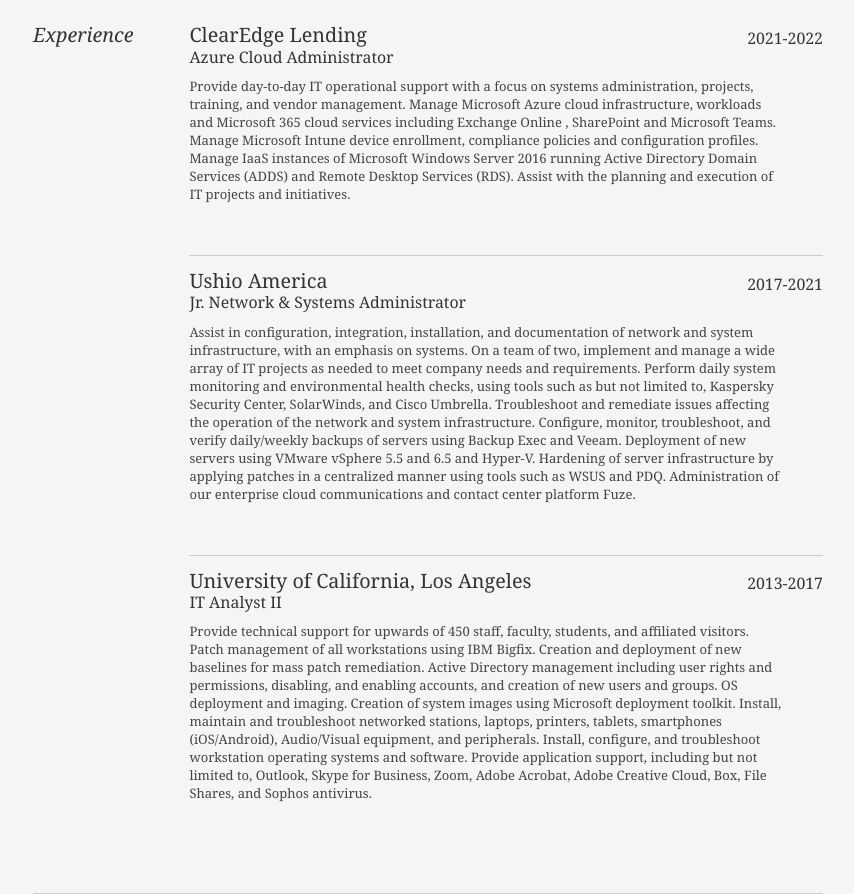
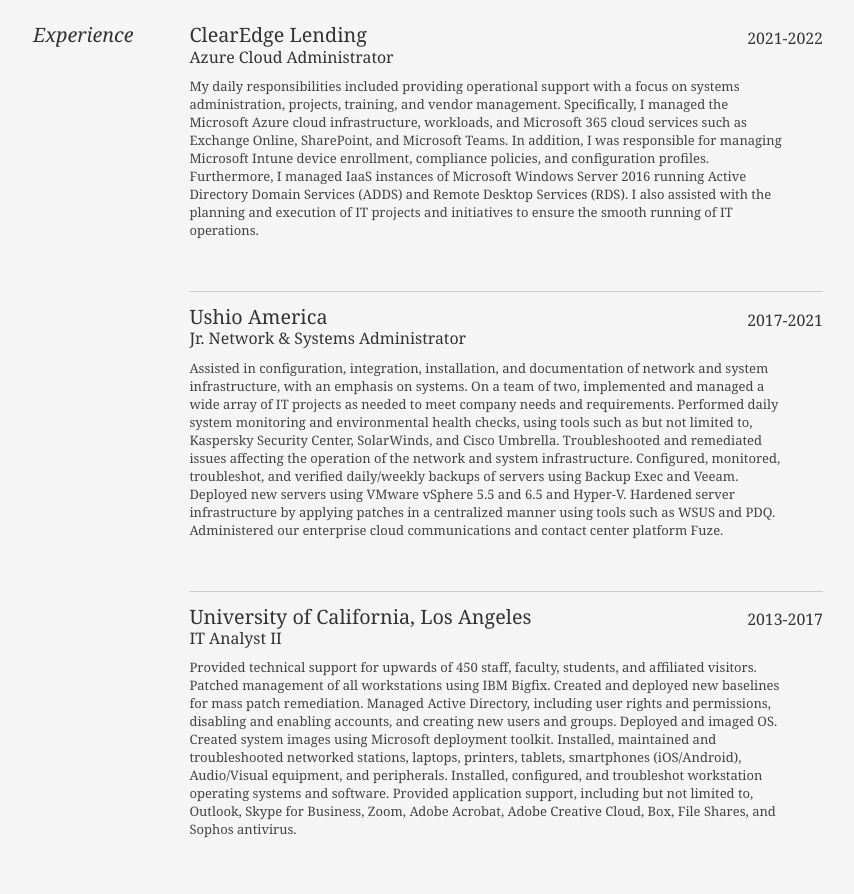
Before and after one commit to jonage00/CloudResumeChallenge, a website: page frontend/index.html in a window 1280 px wide. Shown: the part 609-1503 px from the top of the page, without its empty margins (212-1066 px from the left). Drawn offline with Linux system fonts and the light colour scheme; no server answers.

Commit message:
Changes to index.html

```diff
--- a/frontend/index.html
+++ b/frontend/index.html
@@ -87,11 +87,11 @@
 								<h2>ClearEdge Lending</h2>
 								<h3>Azure Cloud Administrator</h3>
 								<h4>2021-2022</h4>
-								<p>Provide day-to-day IT operational support with a focus on systems administration, projects, training, and vendor management.
-									Manage Microsoft Azure cloud infrastructure, workloads and Microsoft 365 cloud services including Exchange Online , SharePoint and Microsoft Teams.
-									Manage Microsoft Intune device enrollment, compliance policies and configuration profiles.
-									Manage IaaS instances of Microsoft Windows Server 2016 running Active Directory Domain Services (ADDS) and Remote Desktop Services (RDS).
-									Assist with the planning and execution of IT projects and initiatives.
+								<p>My daily responsibilities included providing operational support with a focus on systems administration, projects, training, and vendor management.
+								   Specifically, I managed the Microsoft Azure cloud infrastructure, workloads, and Microsoft 365 cloud services such as Exchange Online, SharePoint, and Microsoft Teams.
+								   In addition, I was responsible for managing Microsoft Intune device enrollment, compliance policies, and configuration profiles.
+								   Furthermore, I managed IaaS instances of Microsoft Windows Server 2016 running Active Directory Domain Services (ADDS) and Remote Desktop Services (RDS).
+								   I also assisted with the planning and execution of IT projects and initiatives to ensure the smooth running of IT operations.
 								</p>
 							</div>
 
@@ -99,26 +99,23 @@
 								<h2>Ushio America</h2>
 								<h3>Jr. Network & Systems Administrator</h3>
 								<h4>2017-2021</h4>
-								<p> Assist in configuration, integration, installation, and documentation of network and system infrastructure, with an emphasis on systems.
-									On a team of two, implement and manage a wide array of IT projects as needed to meet company needs and requirements.
-									Perform daily system monitoring and environmental health checks, using tools such as but not limited to, Kaspersky Security Center, SolarWinds, and Cisco Umbrella.
-									Troubleshoot and remediate issues affecting the operation of the network and system infrastructure.
-									Configure, monitor, troubleshoot, and verify daily/weekly backups of servers using Backup Exec and Veeam.
-									Deployment of new servers using VMware vSphere 5.5 and 6.5 and Hyper-V.
-									Hardening of server infrastructure by applying patches in a centralized manner using tools such as WSUS and PDQ.
-									Administration of our enterprise cloud communications and contact center platform Fuze.  </p>
+								<p> Assisted in configuration, integration, installation, and documentation of network and system infrastructure, with an emphasis on systems.
+									On a team of two, implemented and managed a wide array of IT projects as needed to meet company needs and requirements.
+									Performed daily system monitoring and environmental health checks, using tools such as but not limited to, Kaspersky Security Center, SolarWinds, and Cisco Umbrella.
+									Troubleshooted and remediated issues affecting the operation of the network and system infrastructure.
+									Configured, monitored, troubleshot, and verified daily/weekly backups of servers using Backup Exec and Veeam.
+									Deployed new servers using VMware vSphere 5.5 and 6.5 and Hyper-V. Hardened server infrastructure by applying patches in a centralized manner using tools such as WSUS and PDQ.
+									Administered our enterprise cloud communications and contact center platform Fuze.</p>
 							</div>
 
 							<div class="job last">
 								<h2>University of California, Los Angeles</h2>
 								<h3>IT Analyst II </h3>
 								<h4>2013-2017</h4>
-								<p>Provide technical support for upwards of 450 staff, faculty, students, and affiliated visitors.
-									Patch management of all workstations using IBM Bigfix. Creation and deployment of new baselines for mass patch remediation.
-									Active Directory management including user rights and permissions, disabling, and enabling accounts, and creation of new users and groups.
-									OS deployment and imaging. Creation of system images using Microsoft deployment toolkit.
-									Install, maintain and troubleshoot networked stations, laptops, printers, tablets, smartphones (iOS/Android), Audio/Visual equipment, and peripherals.
-									Install, configure, and troubleshoot workstation operating systems and software. Provide application support, including but not limited to, Outlook, Skype for Business, Zoom, Adobe Acrobat, Adobe Creative Cloud, Box, File Shares, and Sophos antivirus.
+								<p>Provided technical support for upwards of 450 staff, faculty, students, and affiliated visitors. Patched management of all workstations using IBM Bigfix.
+									Created and deployed new baselines for mass patch remediation. Managed Active Directory, including user rights and permissions, disabling and enabling accounts, and creating new users and groups.
+									Deployed and imaged OS. Created system images using Microsoft deployment toolkit. Installed, maintained and troubleshooted networked stations, laptops, printers, tablets, smartphones (iOS/Android), Audio/Visual equipment, and peripherals.
+									Installed, configured, and troubleshot workstation operating systems and software. Provided application support, including but not limited to, Outlook, Skype for Business, Zoom, Adobe Acrobat, Adobe Creative Cloud, Box, File Shares, and Sophos antivirus.
 									 </p>
 							</div>
 
```
